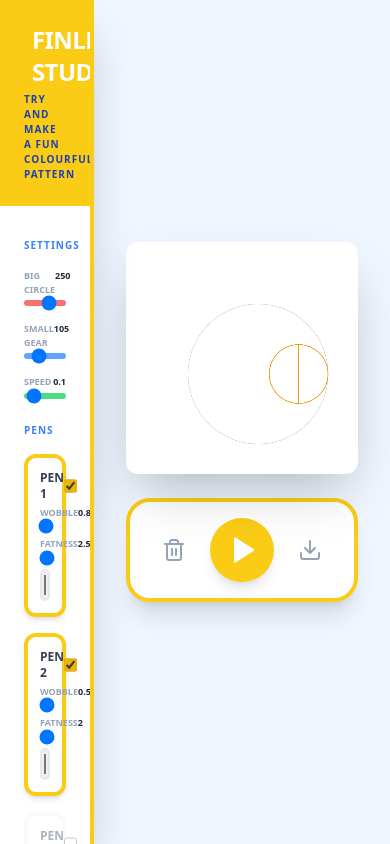
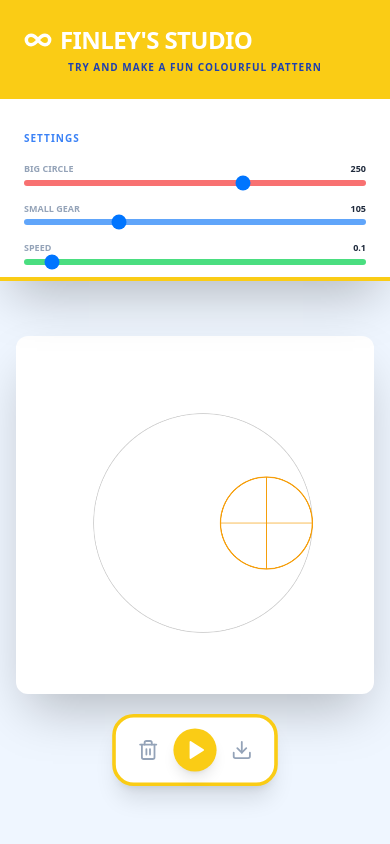
Before and after one commit to jamiedavo/spirographic-studio, a React (Vite) app: page / in a window 390 px wide. Built offline with nearby package versions, Linux system fonts and the light colour scheme.

Commit message:
Refactor layout and styles for responsiveness
Refactor layout for mobile and desktop, adjust canvas sizes and button styles.

```diff
--- a/src/App.jsx
+++ b/src/App.jsx
@@ -52,7 +52,6 @@
     const cx = centerX + d * Math.cos(angle);
     const cy = centerY + d * Math.sin(angle);
 
-    // LOCKED ROTATION: This must match the getPos math exactly
     const rotation = isEpicycloid ? (angle * (outerRadius / innerRadius)) : -(angle * (outerRadius / innerRadius));
 
     // Big Track
@@ -69,7 +68,7 @@
     overlayCtx.lineWidth = 3;
     overlayCtx.stroke();
 
-    // Spokes (The X that marks the spot)
+    // Spokes
     for (let i = 0; i < 4; i++) {
       const spokeAngle = rotation + (i * Math.PI / 2);
       overlayCtx.beginPath();
@@ -111,7 +110,6 @@
       pens.forEach((pen) => {
         if (!pen.active) return;
         const getPos = (a) => {
-          // SYNCED ROTATION: Matching the visual guides
           const rot = isEpicycloid ? (a * (outerRadius / innerRadius)) : -(a * (outerRadius / innerRadius));
           return {
             x: CANVAS_SIZE / 2 + d * Math.cos(a) + (innerRadius * pen.offset) * Math.cos(rot),
@@ -148,13 +146,14 @@
   };
 
   return (
-    <div className="flex h-screen w-full bg-blue-50 overflow-hidden font-sans">
-      <aside className="w-80 h-full bg-white border-r-4 border-yellow-400 shadow-2xl p-6 flex flex-col gap-6 z-10 overflow-y-auto">
+    /* Changed flex-col for mobile, flex-row for desktop */
+    <div className="flex flex-col lg:flex-row h-screen w-full bg-blue-50 overflow-hidden font-sans">
+      <aside className="w-full lg:w-80 h-1/3 lg:h-full bg-white border-b-4 lg:border-b-0 lg:border-r-4 border-yellow-400 shadow-2xl p-6 flex flex-col gap-6 z-10 overflow-y-auto">
         <header className="bg-yellow-400 -m-6 mb-2 p-6">
           <h1 className="text-2xl font-black tracking-tight text-white uppercase flex items-center gap-2">
             <Infinity size={28} strokeWidth={3} /> Finley's Studio
           </h1>
-          <p className="text-blue-800 font-bold text-[10px] mt-1 tracking-widest uppercase">
+          <p className="text-blue-800 font-bold text-[10px] mt-1 tracking-widest uppercase text-center lg:text-left">
             Try and make a fun colourful pattern
           </p>
         </header>
@@ -200,16 +199,16 @@
         </button>
       </aside>
 
-      <main className="flex-1 flex flex-col items-center justify-center p-8 relative">
-        <div className="bg-white p-4 shadow-2xl rounded-xl border-4 border-white relative max-w-full max-h-[80vh] aspect-square">
-          <canvas ref={mainCanvasRef} width={CANVAS_SIZE} height={CANVAS_SIZE} className="rounded-lg w-full h-full" />
-          <canvas ref={overlayCanvasRef} width={CANVAS_SIZE} height={CANVAS_SIZE} className="absolute top-4 left-4 pointer-events-none w-full h-full" />
+      <main className="flex-1 flex flex-col items-center justify-center p-4 lg:p-8 relative min-h-0">
+        <div className="bg-white p-2 lg:p-4 shadow-2xl rounded-xl border-4 border-white relative max-w-full max-h-[60vh] lg:max-h-[80vh] aspect-square">
+          <canvas ref={mainCanvasRef} width={CANVAS_SIZE} height={CANVAS_SIZE} className="rounded-lg w-full h-full object-contain" />
+          <canvas ref={overlayCanvasRef} width={CANVAS_SIZE} height={CANVAS_SIZE} className="absolute top-2 left-2 lg:top-4 lg:left-4 pointer-events-none w-full h-full object-contain" />
         </div>
 
-        <div className="mt-6 flex items-center gap-6 bg-white px-8 py-4 rounded-3xl shadow-xl border-4 border-yellow-400">
+        <div className="mt-4 lg:mt-6 flex items-center gap-4 lg:gap-6 bg-white px-6 lg:px-8 py-3 lg:py-4 rounded-3xl shadow-xl border-4 border-yellow-400 scale-90 lg:scale-100">
           <button onClick={handleClear} className="text-slate-400 hover:text-red-500 transition-colors"><Trash2 size={24}/></button>
-          <button onClick={() => setIsPlaying(!isPlaying)} className="w-16 h-16 bg-yellow-400 rounded-full flex items-center justify-center text-white shadow-lg hover:scale-110 active:scale-95 transition-all">
-            {isPlaying ? <Pause size={30} fill="white"/> : <Play size={30} className="ml-1" fill="white"/>}
+          <button onClick={() => setIsPlaying(!isPlaying)} className="w-12 h-12 lg:w-16 lg:h-16 bg-yellow-400 rounded-full flex items-center justify-center text-white shadow-lg hover:scale-110 active:scale-95 transition-all">
+            {isPlaying ? <Pause size={24} fill="white"/> : <Play size={24} className="ml-1" fill="white"/>}
           </button>
           <button onClick={() => {
             const link = document.createElement('a');
```
